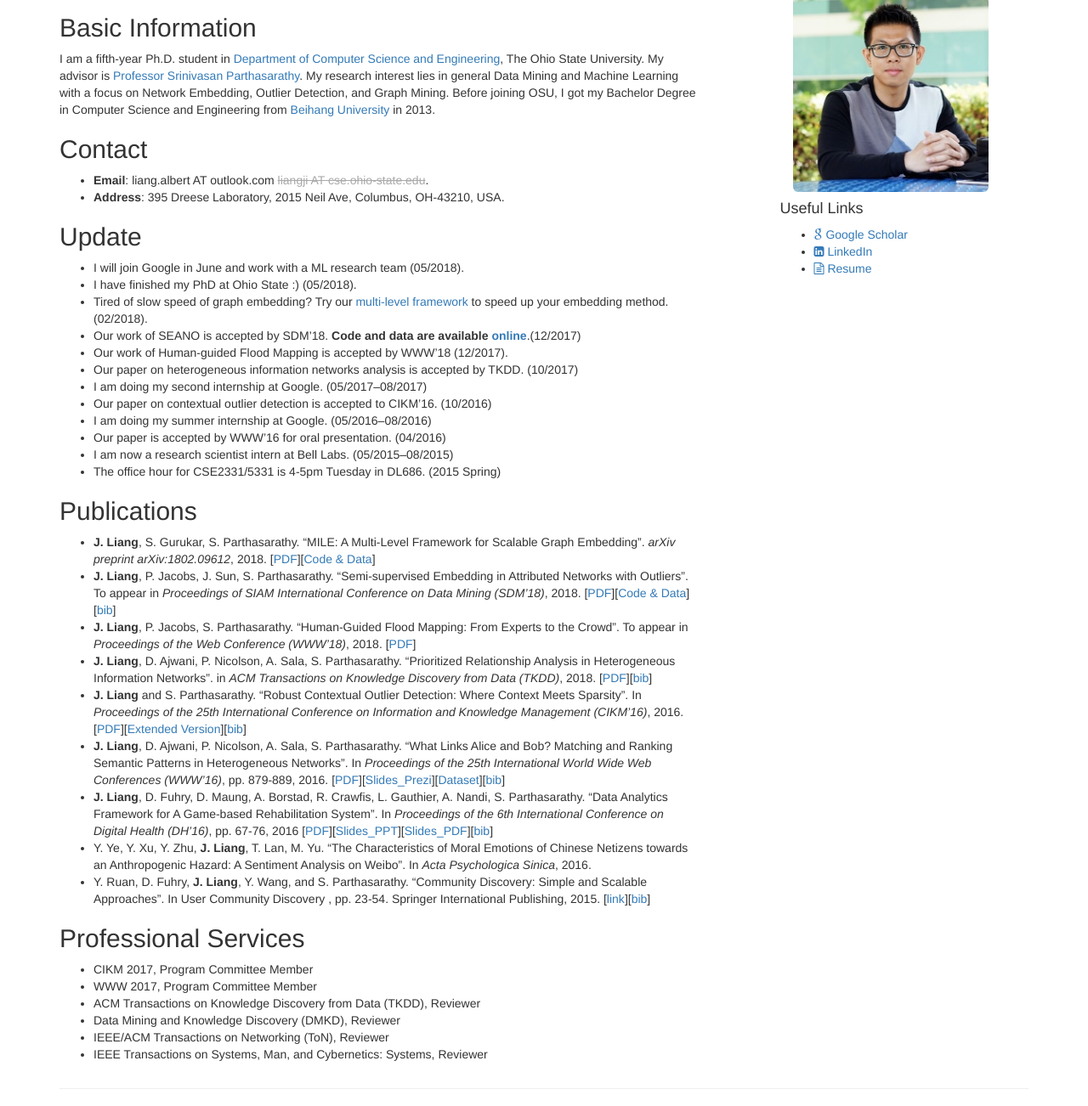
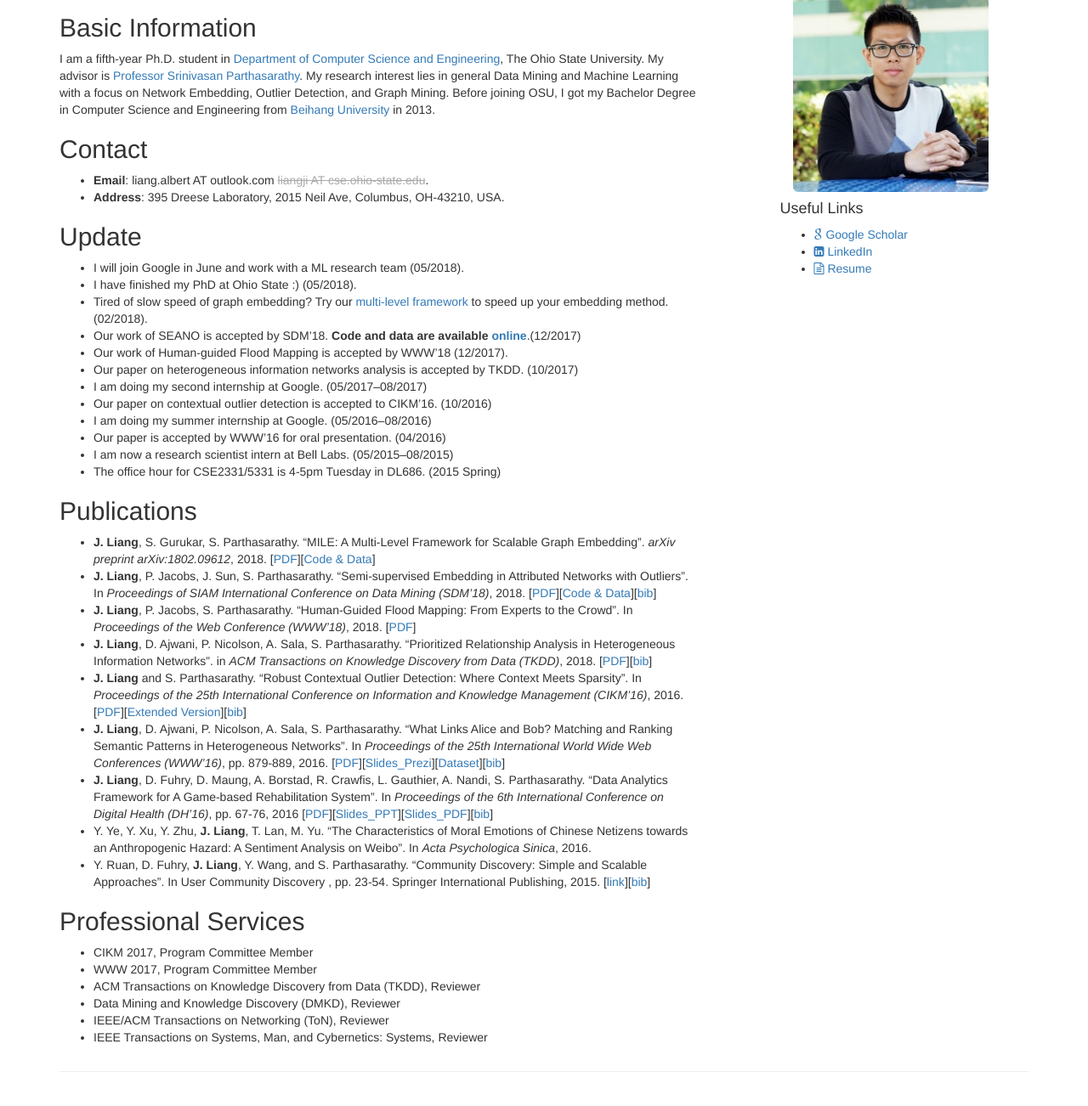
Before and after one commit to BuckeyeDM/BuckeyeDM.github.io, a Jekyll site: the page built from index.md, in a window 1280 px wide, cut to the strip 104-1406 px from the top of the page. Shown: the whole strip at 85% size. Built offline with Jekyll 4.4.1, drawn with Linux system fonts in a browser that asks for light colours.

```diff
--- a/contact_me.html
+++ b/contact_me.html
@@ -4,7 +4,7 @@ layout: page
 
 <h2>Available Soon... </h2>
  <div class="tips">
- <p> We are actively working on publishing the code and data. But feel free to drop me an email (liangji@cse.ohio-state.edu)
+ <p> We are actively working on publishing the code and data. But feel free to drop me an email (liang.albert@outlook.com)
     if you want to try out the unpolished version. </p>
    <p id="view"/>
 </div>
--- a/index.md
+++ b/index.md
@@ -28,8 +28,8 @@ I am a fifth-year Ph.D. student in [Department of Computer Science and Engineeri
 
 ## Publications
 * **J. Liang**, S. Gurukar, S. Parthasarathy. "MILE: A Multi-Level Framework for Scalable Graph Embedding". *arXiv preprint arXiv:1802.09612*, 2018. \[[PDF](https://arxiv.org/pdf/1802.09612.pdf)\]\[[Code & Data](./contact_me.html)\]
-* **J. Liang**, P. Jacobs, J. Sun, S. Parthasarathy. "Semi-supervised Embedding in Attributed Networks with Outliers". To appear in *Proceedings of SIAM International Conference on Data Mining (SDM'18)*, 2018. \[[PDF](https://arxiv.org/pdf/1703.08100.pdf)\]\[[Code & Data](/SEANO)\]\[[bib](publications/SDM18.txt)\]
-* **J. Liang**, P. Jacobs, S. Parthasarathy. "Human-Guided Flood Mapping: From Experts to the Crowd". To appear in *Proceedings of the Web Conference (WWW'18)*, 2018. \[[PDF](./publications/CHUG_FM.pdf)\]
+* **J. Liang**, P. Jacobs, J. Sun, S. Parthasarathy. "Semi-supervised Embedding in Attributed Networks with Outliers". In *Proceedings of SIAM International Conference on Data Mining (SDM'18)*, 2018. \[[PDF](https://arxiv.org/pdf/1703.08100.pdf)\]\[[Code & Data](/SEANO)\]\[[bib](publications/SDM18.txt)\]
+* **J. Liang**, P. Jacobs, S. Parthasarathy. "Human-Guided Flood Mapping: From Experts to the Crowd". In *Proceedings of the Web Conference (WWW'18)*, 2018. \[[PDF](./publications/CHUG_FM.pdf)\]
 * **J. Liang**, D. Ajwani, P. Nicolson, A. Sala, S. Parthasarathy. "Prioritized Relationship Analysis in Heterogeneous Information Networks". in *ACM Transactions on Knowledge Discovery from Data (TKDD)*, 2018. \[[PDF](publications/TKDD_2018.pdf)\]\[[bib](publications/TKDD18.txt)\]
 * **J. Liang** and S. Parthasarathy. "Robust Contextual Outlier Detection: Where Context Meets Sparsity". In *Proceedings of the 25th International Conference on Information and Knowledge Management (CIKM'16)*, 2016. \[[PDF](./publications/CIKM16_ROCOD.pdf)\]\[[Extended Version](https://arxiv.org/abs/1607.08329)\]\[[bib](./publications/CIKM16.txt)\]
 * **J. Liang**, D. Ajwani, P. Nicolson, A. Sala, S. Parthasarathy. "What Links Alice and Bob? Matching and Ranking Semantic Patterns in Heterogeneous Networks". In *Proceedings of the 25th International World Wide Web Conferences (WWW'16)*, pp. 879-889, 2016. \[[PDF](./publications/WWW16_PRO-HEAPS.pdf)\]\[[Slides_Prezi](http://prezi.com/f524pmfbtixc/?utm_campaign=share&utm_medium=copy&rc=ex0share)\]\[[Dataset](./PRO-HEAPS/)\]\[[bib](publications/WWW16.txt)\]
```
Also changed, not shown: 1 other file.
